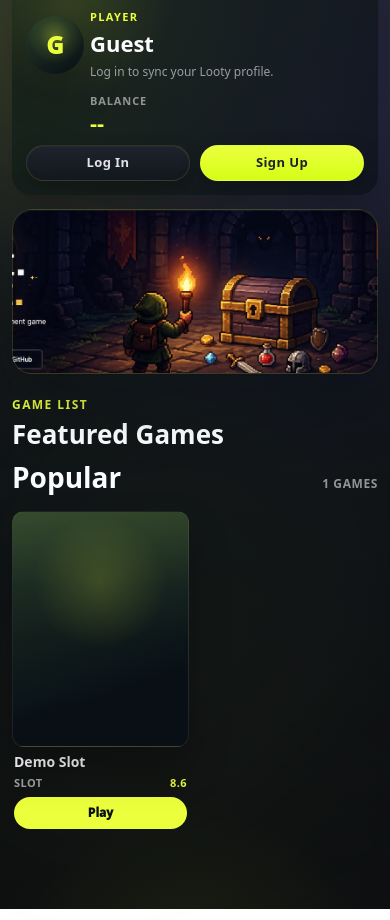
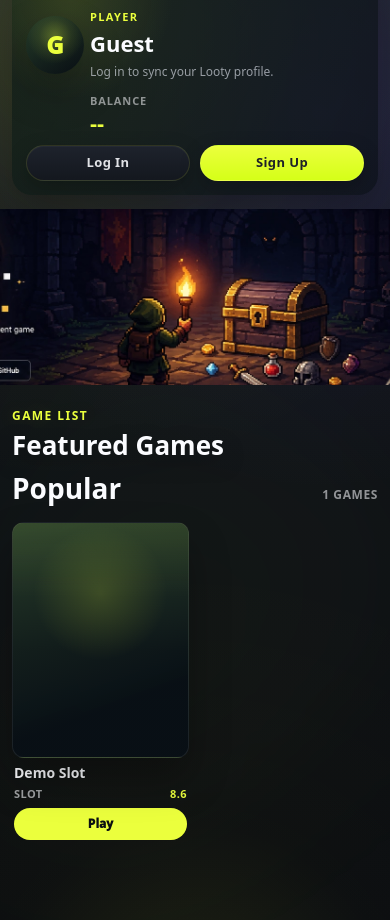
Before and after one commit to pixelgd-games/looty, a website built with Vite: page index.html in a window 390 px wide. Shown: the part 65-985 px from the top of the page. Built offline with nearby package versions, Linux system fonts and the light colour scheme; some packages are replaced by stand-ins of ours; no server answers; the database is empty.

Commit message:
Make lobby hero full bleed

```diff
--- a/src/styles/lobby.css
+++ b/src/styles/lobby.css
@@ -102,16 +102,16 @@ body.auth-modal-open{
   display:grid;
   grid-template-columns:clamp(320px,17vw,360px) minmax(0,1fr);
   align-items:stretch;
-  gap:28px;
+  gap:0;
   width:100%;
   margin:0 auto;
-  padding:0 28px 64px 0;
+  padding:0 0 64px;
 }
 
 .lobby-main{
   grid-column:2;
   min-width:0;
-  padding-top:18px;
+  padding-top:0;
 }
 
 .profile-sidebar{
@@ -234,15 +234,13 @@ body.auth-modal-open{
   aspect-ratio:auto;
   margin:0;
   overflow:hidden;
-  border-radius:20px;
-  border:1px solid var(--glass-border-accent);
+  border-radius:0;
+  border:0;
   background:var(--hero-image, linear-gradient(135deg, #121612 0%, #090b0a 100%));
   background-position:center;
   background-repeat:no-repeat;
   background-size:cover;
-  box-shadow:
-    var(--glass-shadow),
-    inset 0 1px 0 rgba(255,255,255,.06);
+  box-shadow:none;
 }
 
 .section-kicker{
@@ -258,7 +256,7 @@ body.auth-modal-open{
 .content{
   width:100%;
   margin:0;
-  padding:30px 0 48px;
+  padding:30px 28px 48px;
 }
 
 .section-head{
@@ -448,7 +446,6 @@ body.auth-modal-open{
   .lobby-layout{
     grid-template-columns:clamp(320px,17vw,360px) minmax(0,1fr);
     row-gap:28px;
-    padding-right:28px;
   }
 
   .lobby-main{
@@ -459,8 +456,8 @@ body.auth-modal-open{
 @media (max-width:1100px){
   .lobby-layout{
     display:block;
-    width:min(720px,calc(100% - 24px));
-    padding:12px 0 44px;
+    width:100%;
+    padding:0 0 44px;
   }
 
   .lobby-main{
@@ -471,10 +468,10 @@ body.auth-modal-open{
 
   .profile-sidebar{
     position:static;
-    width:100%;
+    width:auto;
     height:auto;
     min-height:auto;
-    margin-bottom:14px;
+    margin:12px 12px 14px;
     padding:14px;
     overflow:visible;
     border-radius:20px;
@@ -525,7 +522,7 @@ body.auth-modal-open{
   }
 
   .content{
-    padding:22px 0 36px;
+    padding:22px 12px 36px;
   }
 
   .section-head{
```
